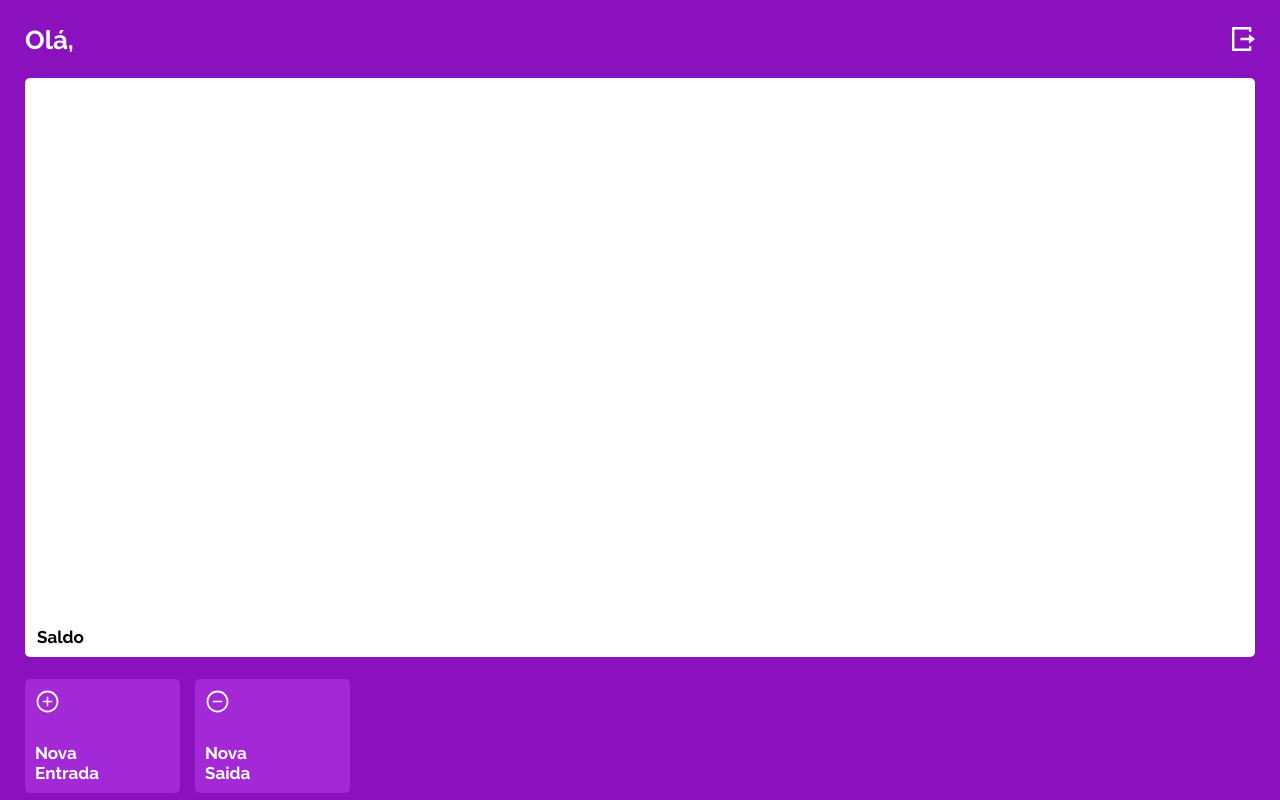
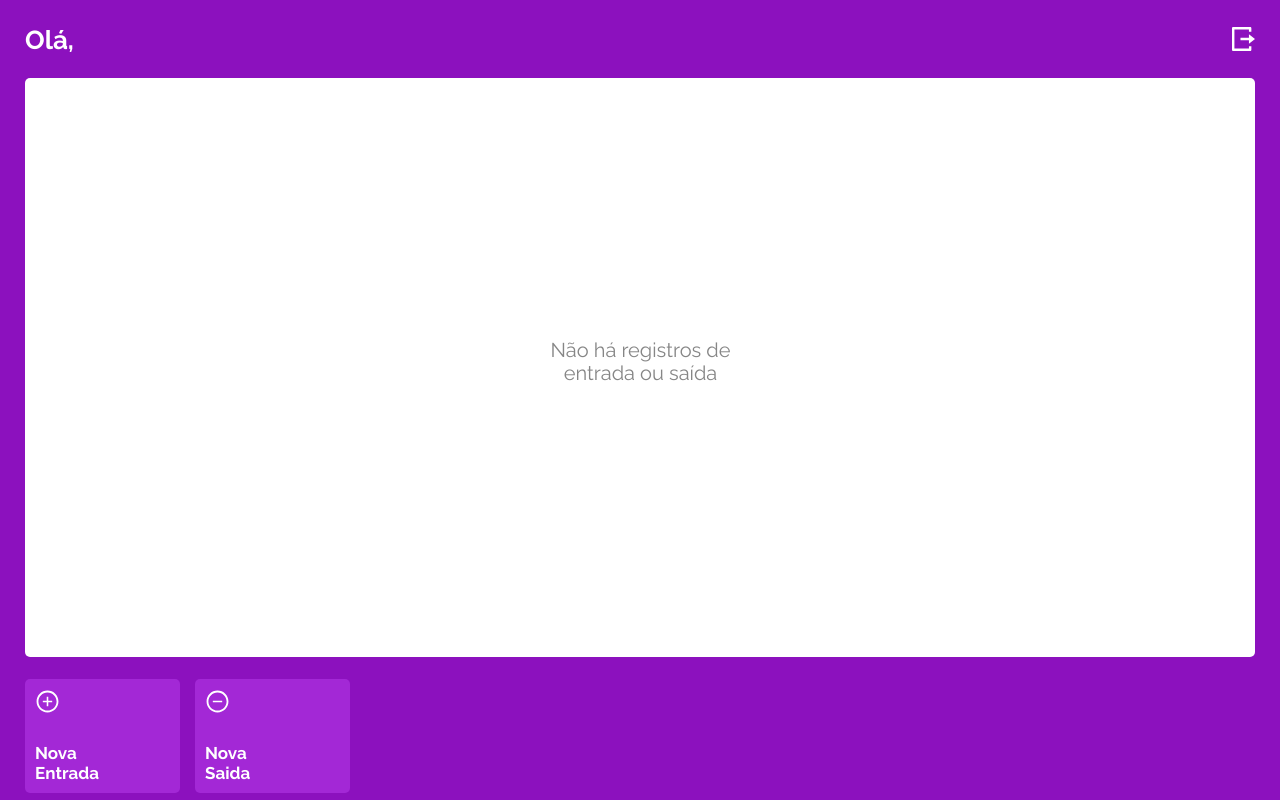
Before and after one commit to LucasAlvsz/projeto13-mywallet-front, a React (Create React App) app: page /flows in a window 1280 px wide. Built offline with nearby package versions, Linux system fonts and the light colour scheme; a web font is replaced by a local one.

Commit message:
fix: flows page

```diff
--- a/src/pages/Flows/index.jsx
+++ b/src/pages/Flows/index.jsx
@@ -10,7 +10,7 @@ import { AuthContext } from "../../providers/AuthProvider"
 import * as S from "./styles"
 
 export default function Flows() {
-	const [flows, setFlows] = useState(null)
+	const [flows, setFlows] = useState([])
 	const { user, setUser } = useContext(AuthContext)
 	useEffect(() => {
 		if (user) {
@@ -24,7 +24,8 @@ export default function Flows() {
 					let total = 0
 					data.forEach(({ value }) => (total += parseFloat(value)))
 					total = total.toFixed(2)
-					setFlows({ data, total })
+
+					setFlows({ data, ...(data.length && { total }) })
 				})
 				.catch(err => {
 					console.log(err)
@@ -38,8 +39,8 @@ export default function Flows() {
 		<>
 			<Header userName={user ? user.name : ""} />
 			<S.Main>
-				<S.FlowsContainer>
-					{flows
+				<S.FlowsContainer data={flows}>
+					{flows && flows.data
 						? flows.data.map(
 								({
 									flowId,
@@ -58,10 +59,17 @@ export default function Flows() {
 								)
 						  )
 						: ""}
-					<S.FlowTotal>
-						<p>Saldo</p>
-						<p>{flows ? flows.total : ""}</p>
-					</S.FlowTotal>
+					{flows && !flows.total ? (
+						<div className="total">
+							Não há registros de <br />
+							entrada ou saída
+						</div>
+					) : (
+						<S.FlowTotal>
+							<p>Saldo</p>
+							<p>{flows ? flows.total : ""}</p>
+						</S.FlowTotal>
+					)}
 				</S.FlowsContainer>
 			</S.Main>
 			<Footer />
--- a/src/pages/Flows/styles.js
+++ b/src/pages/Flows/styles.js
@@ -16,6 +16,19 @@ export const FlowsContainer = styled.div`
 	border-radius: 5px;
 	margin-top: 22px;
 	padding: 23px 12px;
+	.total {
+		width: 100%;
+		position: absolute;
+		top: 45%;
+		font-family: "Raleway";
+		font-style: normal;
+		font-weight: 400;
+		font-size: 20px;
+		line-height: 23px;
+		text-align: center;
+		color: #868686;
+		padding-right: 23px;
+	}
 `
 export const FlowTotal = styled.div`
 	width: 100%;
--- a/src/pages/SingIn/index.jsx
+++ b/src/pages/SingIn/index.jsx
@@ -8,23 +8,33 @@ import LogoAnimation from "../../components/LogoAnimation"
 
 import * as S from "./styles"
 dotenv.config()
+console.log(dotenv.config())
 console.log(process.env)
 export default function SingIn() {
 	const navigate = useNavigate()
-	const { signIn, isLoading, errorWarning, setIsLoading, setErrorWarning } =
-		useContext(AuthContext)
+	const {
+		setUser,
+		user,
+		isLoading,
+		errorWarning,
+		setIsLoading,
+		setErrorWarning,
+	} = useContext(AuthContext)
 	const [dataUser, setDataUser] = useState({
 		email: "lucas@gmail.com",
 		password: "testes",
 	})
 	function singIn(e) {
 		e.preventDefault()
-		signIn(dataUser)
+		// signIn(dataUser)
 		axios
 			.post(`http://localhost:5000/singin`, dataUser)
-			.then(() => {
+			.then(({ data }) => {
+				localStorage.setItem("user", JSON.stringify(data))
+				setUser(data)
+				console.log(data)
+				setIsLoading(false)
 				navigate("/flows")
-				setIsLoading(false)
 			})
 			.catch(({ response: { data } }) => {
 				console.log(data)
```
